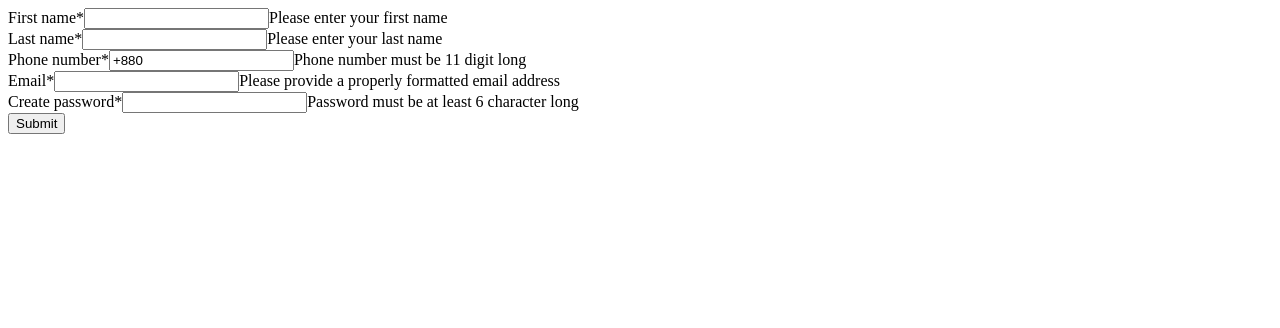
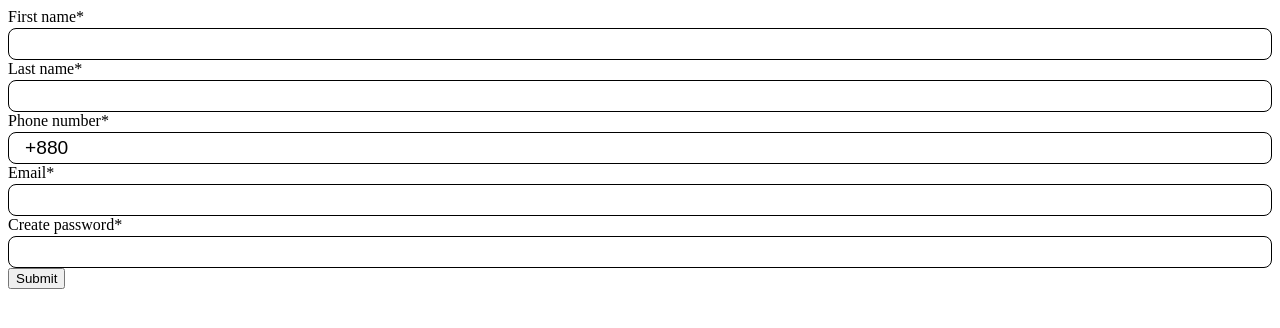
Before and after one commit to ZTanvir/dribble-signup-login-form, a React (Vite) app: page / in a window 1280 px wide. Shown: the top 328 px of the page. Built offline with nearby package versions, Linux system fonts and the light colour scheme.

Commit message:
Show or hide error message based on user input value

```diff
--- a/src/Components/InputFields.jsx
+++ b/src/Components/InputFields.jsx
@@ -1,4 +1,5 @@
-import { useId } from "react";
+import { useState, useId } from "react";
+import styles from "../Styles/inputFields.module.css";
 
 const InputFields = (props) => {
     const inputId = useId();
@@ -12,8 +13,18 @@ const InputFields = (props) => {
         pattern,
         errorMessage,
     } = props;
+    const [activeError, setActiveError] = useState(false);
+
+    const handleOnBlur = (event) => {
+        console.log("Focus", event.target);
+        setActiveError(true);
+    };
+    const handleOnFocus = (event) => {
+        event.target.name === "password" ? setActiveError(true) : null;
+    };
+
     return (
-        <div className="inputField">
+        <div className={styles.inputField}>
             <label htmlFor={`${inputId}${name}`}>
                 {label}
                 {required === true ? "*" : null}
@@ -26,6 +37,9 @@ const InputFields = (props) => {
                 pattern={pattern}
                 defaultValue={defaultValue}
                 required={required}
+                focused={activeError.toString()}
+                onBlur={handleOnBlur}
+                onFocus={handleOnFocus}
             />
             <span>{errorMessage}</span>
         </div>
--- /dev/null
+++ b/src/Styles/inputFields.module.css
@@ -0,0 +1,31 @@
+.inputField {
+    display: flex;
+    flex-direction: column;
+    gap: 0.125rem;
+}
+.inputField > input {
+    padding: 0.25rem 0.5rem 0.25rem 1rem;
+    font-size: 1.2rem;
+    border: 0.15px solid;
+    border-radius: 0.5rem;
+    outline: none;
+}
+.inputField > input:focus {
+    background-color: #e4f0ff;
+    border: 0.15px solid;
+}
+.inputField > input + span {
+    display: none;
+    font-size: 0.875rem;
+    padding: 0.125rem;
+    color: red;
+}
+
+.inputField > input:invalid[focused="true"] {
+    border: 1px solid #ff3d00;
+    background-color: #ffefef;
+}
+
+.inputField > input:invalid[focused="true"] + span {
+    display: block;
+}
```
